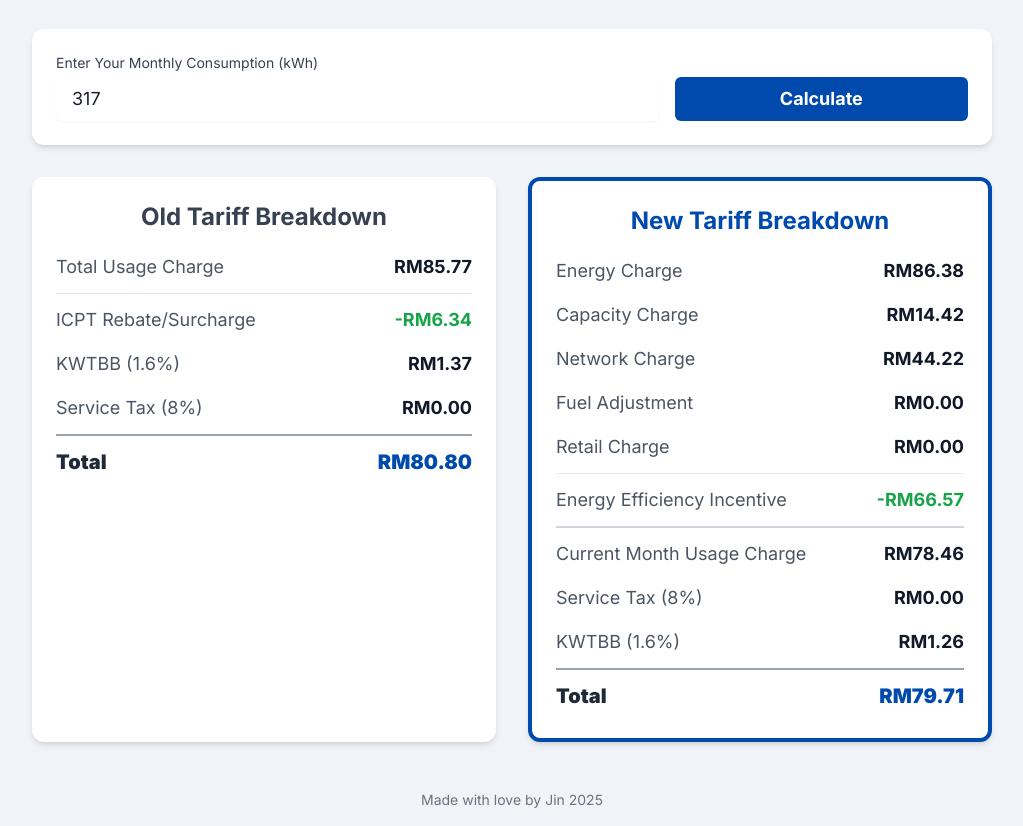
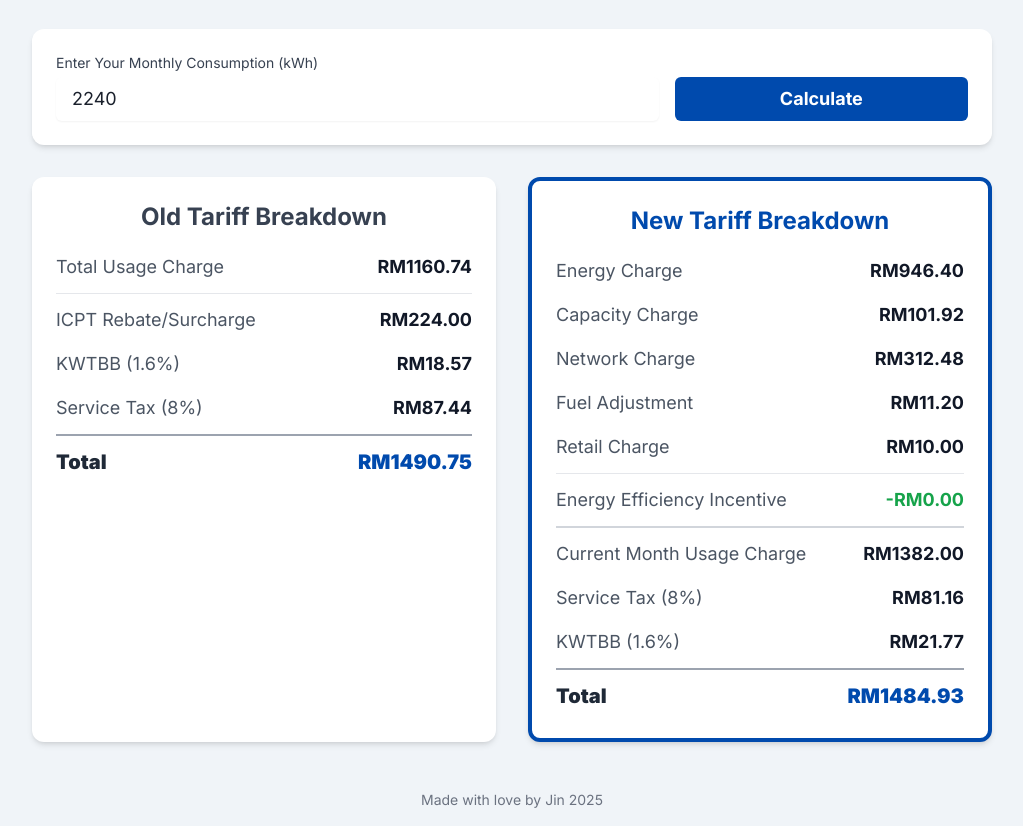
Before and after one commit to eva01/tnbcalculator, a plain HTML site: page index.html in a window 1280 px wide. Shown: the part 119-945 px from the top of the page, without its empty margins (128-1151 px from the left). Drawn offline with nearby package versions, Linux system fonts and the light colour scheme.

Commit message:
Update index.html

```diff
--- a/index.html
+++ b/index.html
@@ -43,7 +43,7 @@
             <div class="grid grid-cols-1 md:grid-cols-3 gap-4 items-end">
                 <div class="md:col-span-2">
                     <label for="kwh-input" class="block text-sm font-medium text-gray-700 mb-1">Enter Your Monthly Consumption (kWh)</label>
-                    <input type="number" id="kwh-input" value="317" class="w-full px-4 py-2 text-lg border-gray-300 rounded-md shadow-sm focus:ring-blue-500 focus:border-blue-500">
+                    <input type="number" id="kwh-input" value="2240" class="w-full px-4 py-2 text-lg border-gray-300 rounded-md shadow-sm focus:ring-blue-500 focus:border-blue-500">
                 </div>
                 <div>
                     <button id="calculate-btn" class="w-full bg-[#004AAD] text-white font-bold py-2 px-4 rounded-md hover:bg-[#003B8A] transition duration-300 h-full text-lg">Calculate</button>
@@ -140,11 +140,17 @@
 
                 let icptRate = r.icptRates.find(tier => kwh <= tier.limit)?.rate ?? r.icptRates[r.icptRates.length -1].rate;
                 const icptAmount = kwh * icptRate;
+
+                // Corrected KWTBB calculation: based on usage charge BEFORE ICPT.
                 const kwtbbCharge = usageCharge > 0 ? usageCharge * r.kwtbb : 0;
 
                 let serviceTax = 0;
                 if (kwh > TARIFF_CONFIG.thresholds.serviceTax) {
-                    serviceTax = (usageCharge - chargeBelow600) * r.serviceTax;
+                    const chargeAbove600 = usageCharge - chargeBelow600;
+                    // Corrected SST base: Includes the ICPT surcharge for the taxable portion.
+                    const icptForTaxablePortion = (kwh - TARIFF_CONFIG.thresholds.serviceTax) * icptRate;
+                    const taxableAmount = chargeAbove600 + icptForTaxablePortion;
+                    serviceTax = taxableAmount > 0 ? taxableAmount * r.serviceTax : 0;
                 }
 
                 const total = usageCharge + icptAmount + kwtbbCharge + serviceTax;
@@ -166,7 +172,6 @@
                 const incentive = kwh * incentiveTier.rate;
 
                 const currentMonthUsageCharge = energyCharge + capacityCharge + networkCharge + fuelAdjustment + retailCharge + incentive;
-
                 let serviceTax = 0;
                 if (kwh > t.serviceTax) {
                     const stRatio = (kwh - t.serviceTax) / kwh;
```
